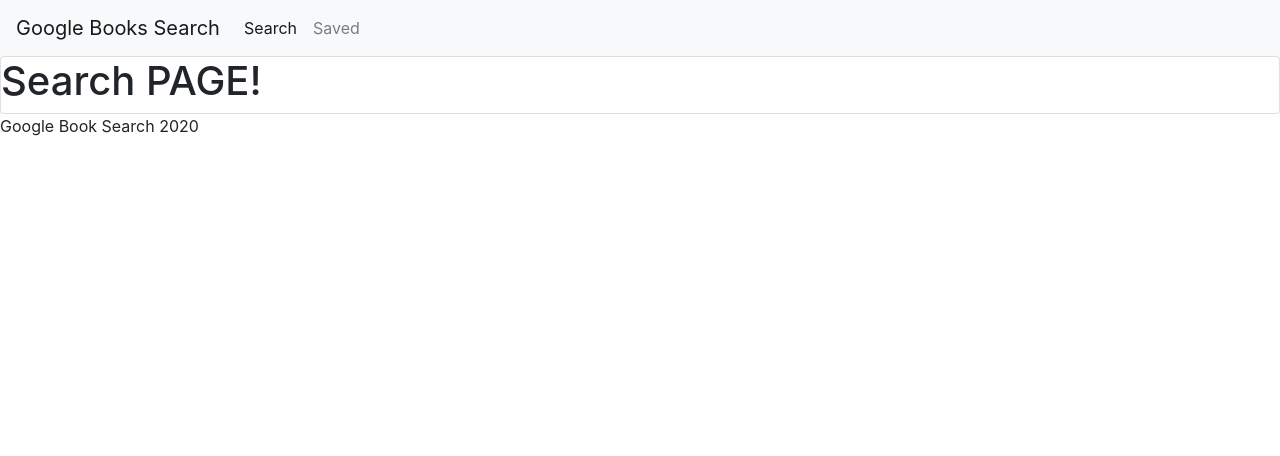
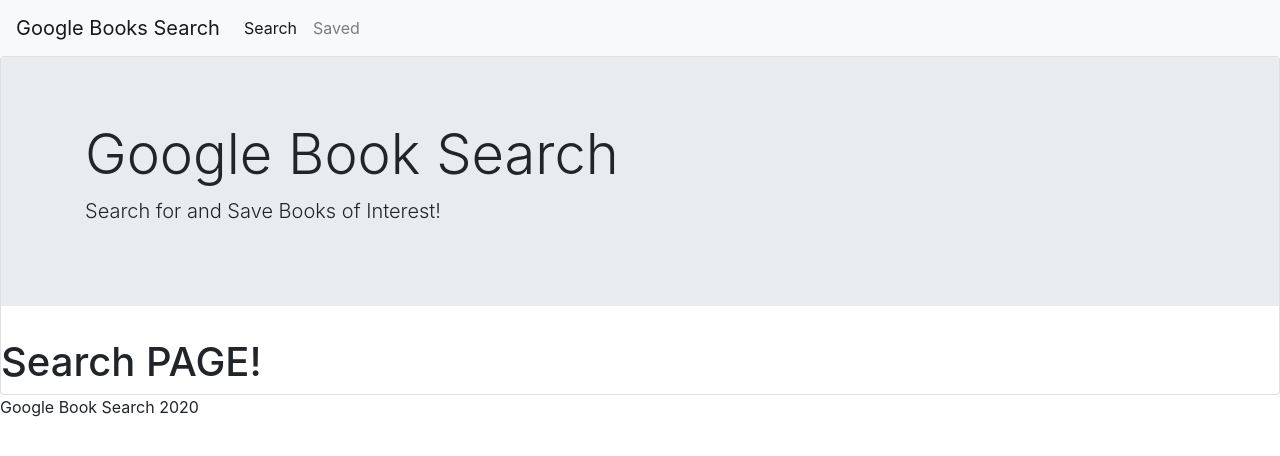
Before and after one commit to aeesley/google-book-search-app, a React (Create React App) app in the folder client/: page / in a window 1280 px wide. Shown: the top 456 px of the page. Built offline with nearby package versions, Linux system fonts and the light colour scheme.

Commit message:
added header component and added successfully to both pages

```diff
--- /dev/null
+++ b/client/src/components/Header/index.js
@@ -0,0 +1,15 @@
+import React from "react";
+import "./style.css";
+
+function Header() {
+  return (
+    <div class="jumbotron jumbotron-fluid">
+    <div class="container">
+        <h1 class="display-4">Google Book Search</h1>
+        <p class="lead">Search for and Save Books of Interest!</p>
+    </div>
+    </div>
+  );
+}
+
+export default Header;
--- a/client/src/pages/Saved/index.js
+++ b/client/src/pages/Saved/index.js
@@ -1,9 +1,11 @@
 import React from "react";
 import "./style.css";
+import Header from "../../components/Header/index.js";
 
 function Saved(props) {
   return (
     <div className="card">
+    <Header />
       <h1>Saved PAGE!</h1>
 
     </div>
--- a/client/src/pages/Search/index.js
+++ b/client/src/pages/Search/index.js
@@ -1,9 +1,11 @@
 import React from "react";
 import "./style.css";
+import Header from "../../components/Header/index.js";
 
 function Search(props) {
   return (
     <div className="card">
+    <Header />
       <h1>Search PAGE!</h1>
 
     </div>
```
Also changed, not shown: client/src/components/Header/style.css (added).
